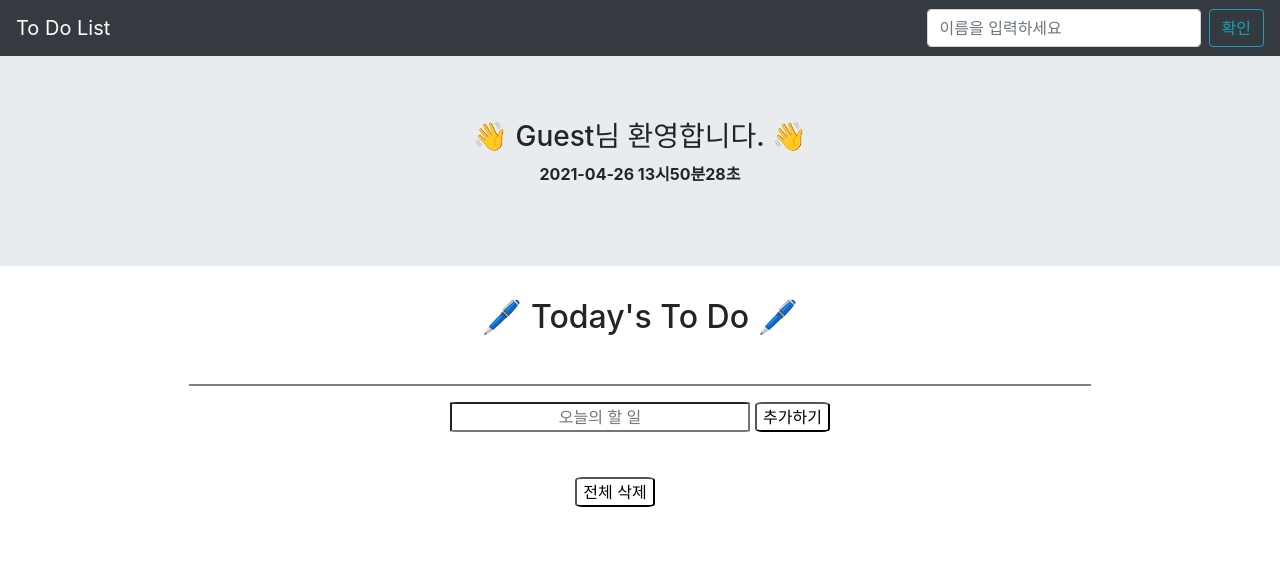
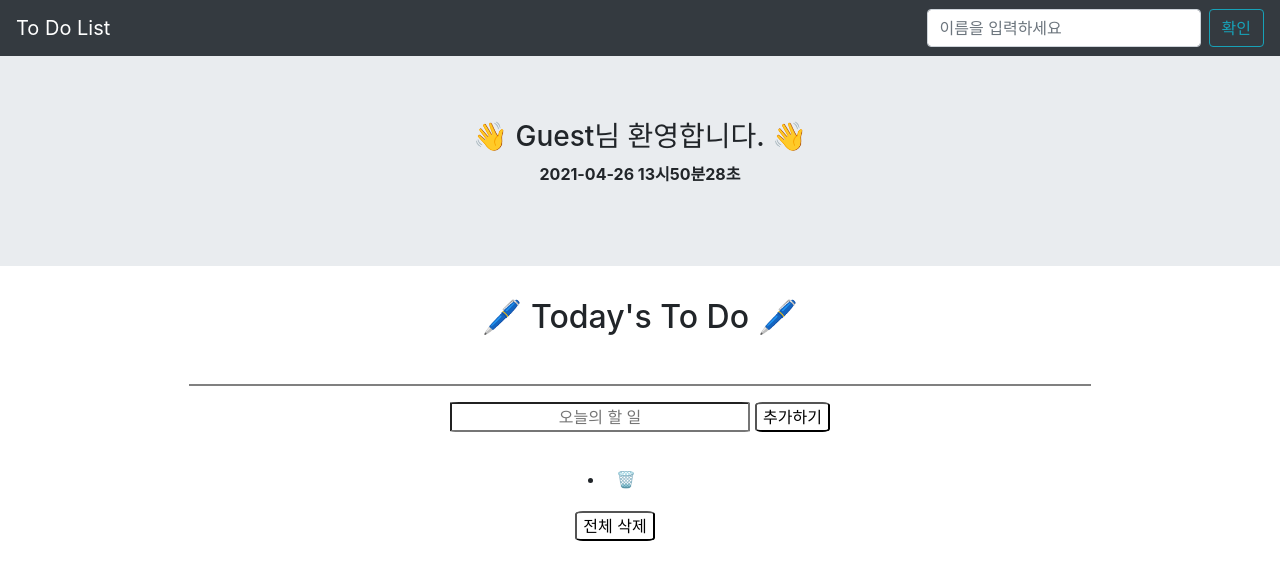
Before and after one commit to jaehyeon99/To_Do_List, a React (Create React App) app: page / in a window 1280 px wide. Shown: the top 580 px of the page. Built offline with nearby package versions, Linux system fonts and the light colour scheme.

Commit message:
삭제 안되는 오류 수정

```diff
--- a/src/Components/Todo.js
+++ b/src/Components/Todo.js
@@ -5,7 +5,7 @@ function Todo() {
 
     // let [todo, addtodo] = useState([]);
     let [todo, addtodo] = useState(
-        () => JSON.parse(window.localStorage.getItem("todo")) || []
+        () => JSON.parse(window.localStorage.getItem("todo")) || [""]
     )
     let [something, newthing] = useState('');
 
@@ -47,7 +47,7 @@ function Todo() {
                         return <li key={index} >{list}
 
                             <button onClick={() => {
-                                var todo_copy = todo;
+                                var todo_copy = [...todo]
                                 todo_copy.splice(index, 1);
                                 addtodo(todo_copy)
                                 newthing(" ");
```
